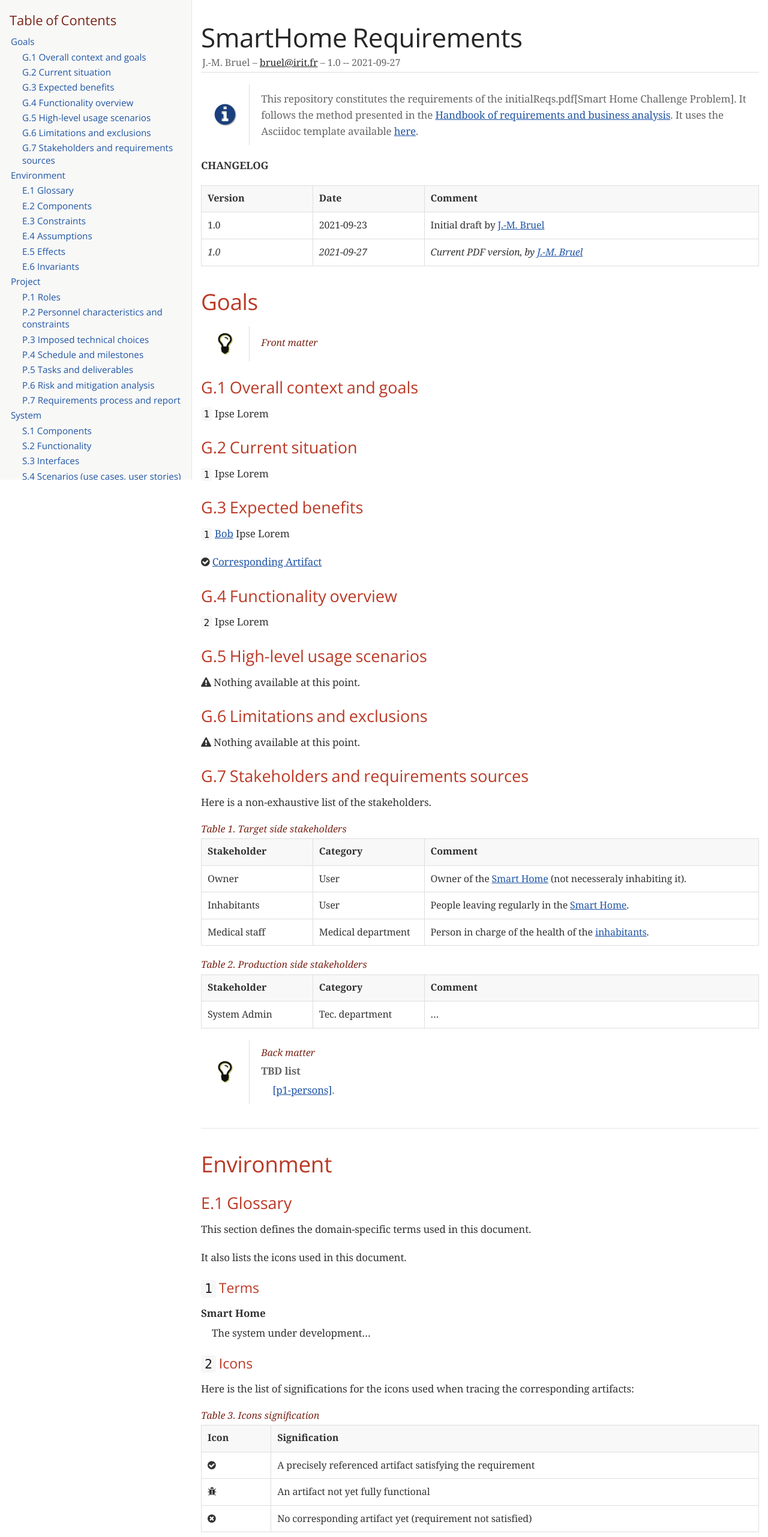
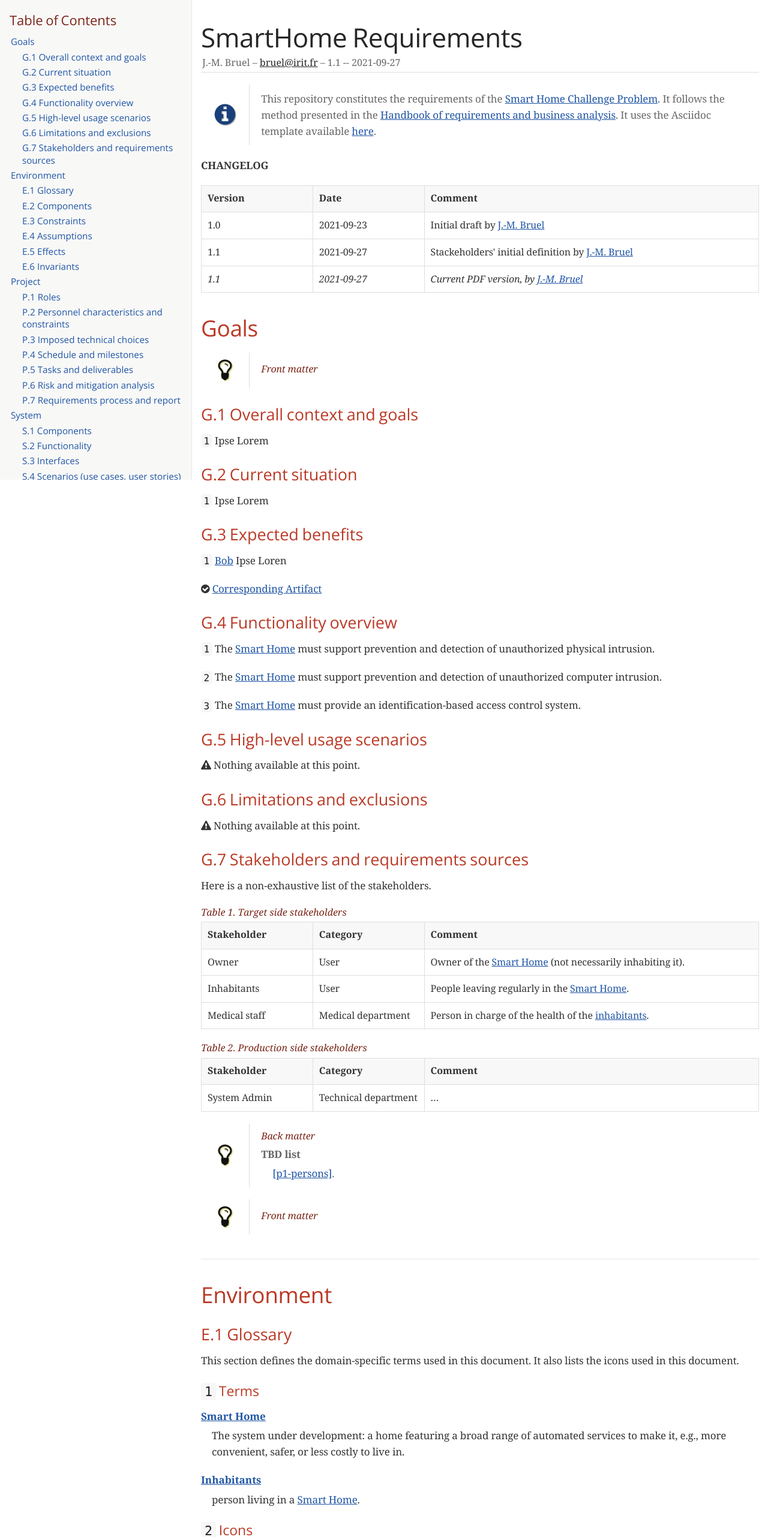
Before and after one commit to FormalRequirements/SmartHome, a plain HTML site: page index.html in a window 1280 px wide. Shown: the top 2563 px of the page at 60% size. Drawn offline with nearby package versions, Linux system fonts and the light colour scheme; a web font is replaced by a local one.

Commit message:
Working on reqs

```diff
--- a/index.html
+++ b/index.html
@@ -446,7 +446,7 @@ body.book #toc,body.book #preamble,body.book h1.sect0,body.book .sect1>h2{page-b
 <div class="details">
 <span id="author" class="author">J.-M. Bruel</span><br>
 <span id="email" class="email"><a href="mailto:bruel@irit.fr">bruel@irit.fr</a></span><br>
-<span id="revdate">1.0 -- 2021-09-27</span>
+<span id="revdate">1.1 -- 2021-09-27</span>
 </div>
 <div id="toc" class="toc2">
 <div id="toctitle">Table of Contents</div>
@@ -507,7 +507,7 @@ body.book #toc,body.book #preamble,body.book h1.sect0,body.book .sect1>h2{page-b
 </td>
 <td class="content">
 <div class="paragraph">
-<p>This repository constitutes the requirements of the initialReqs.pdf[Smart Home Challenge Problem].
+<p>This repository constitutes the requirements of the <a href="initialReqs.pdf">Smart Home Challenge Problem</a>.
 It follows the method presented in the <a href="http://se.ethz.ch/~meyer/down/requirements_handbook/REQUIREMENTS.pdf">Handbook of requirements and business analysis</a>.
 It uses the Asciidoc template available <a href="https://github.com/FormalRequirements/requirements-handbook/blob/issue-14-Write_an_Asciidoc_template_for_PEGS/templates/asciidoc/book.adoc">here</a>.</p>
 </div>
@@ -535,15 +535,21 @@ It uses the Asciidoc template available <a href="https://github.com/FormalRequir
 <tr>
 <td class="tableblock halign-left valign-top"><p class="tableblock">1.0</p></td>
 <td class="tableblock halign-left valign-top"><p class="tableblock">2021-09-23</p></td>
-<td class="tableblock halign-left valign-top"><p class="tableblock">Initial draft by <a href="https://bit.ly/jmbruel">J.-M. Bruel</a></p></td>
+<td class="tableblock halign-left valign-top"><p class="tableblock">Initial draft by <a href="https://jmbruel.netlify.app">J.-M. Bruel</a></p></td>
 </tr>
 <tr>
-<td class="tableblock halign-left valign-top"><p class="tableblock"><em>1.0</em></p></td>
+<td class="tableblock halign-left valign-top"><p class="tableblock">1.1</p></td>
+<td class="tableblock halign-left valign-top"><p class="tableblock">2021-09-27</p></td>
+<td class="tableblock halign-left valign-top"><p class="tableblock">Stackeholders' initial definition by <a href="https://jmbruel.netlify.app">J.-M. Bruel</a></p></td>
+</tr>
+<tr>
+<td class="tableblock halign-left valign-top"><p class="tableblock"><em>1.1</em></p></td>
 <td class="tableblock halign-left valign-top"><p class="tableblock"><em>2021-09-27</em></p></td>
-<td class="tableblock halign-left valign-top"><p class="tableblock"><em>Current PDF version, by <a href="https://bit.ly/jmbruel">J.-M. Bruel</a></em></p></td>
+<td class="tableblock halign-left valign-top"><p class="tableblock"><em>Current PDF version, by <a href="https://jmbruel.netlify.app">J.-M. Bruel</a></em></p></td>
 </tr>
 </tbody>
 </table>
+<!-- toc disabled -->
 </div>
 </div>
 <div class="sect1">
@@ -580,7 +586,7 @@ Ipse Lorem</p>
 <h3 id="_g_3_expected_benefits">G.3 Expected benefits</h3>
 <div id="g3-templates" class="paragraph">
 <p><code>1</code>
-<a href="#bob">Bob</a> Ipse Lorem</p>
+<a href="#bob">Bob</a> Ipse Loren</p>
 </div>
 <div class="paragraph">
 <p><span class="icon"><i class="fa fa-check-circle"></i></span> <a href="https://formalrequirements.github.io/requirements-handbook-companion">Corresponding Artifact</a></p>
@@ -588,9 +594,17 @@ Ipse Lorem</p>
 </div>
 <div class="sect2">
 <h3 id="_g_4_functionality_overview">G.4 Functionality overview</h3>
-<div id="g4-system" class="paragraph">
+<div id="g4-phys-intrusion" class="paragraph">
+<p><code>1</code>
+The <a href="#smartHome">Smart Home</a> must support prevention and detection of unauthorized physical intrusion.</p>
+</div>
+<div id="g4-comp-intrusion" class="paragraph">
 <p><code>2</code>
-Ipse Lorem</p>
+The <a href="#smartHome">Smart Home</a> must support prevention and detection of unauthorized computer intrusion.</p>
+</div>
+<div id="g4-id-access" class="paragraph">
+<p><code>3</code>
+The <a href="#smartHome">Smart Home</a> must provide an identification-based access control system.</p>
 </div>
 </div>
 <div class="sect2">
@@ -628,7 +642,7 @@ Ipse Lorem</p>
 <tr>
 <td class="tableblock halign-left valign-top"><p class="tableblock"><a id="Owner"></a>Owner</p></td>
 <td class="tableblock halign-left valign-top"><p class="tableblock">User</p></td>
-<td class="tableblock halign-left valign-top"><p class="tableblock">Owner of the <a href="#smartHome">Smart Home</a> (not necesseraly inhabiting it).</p></td>
+<td class="tableblock halign-left valign-top"><p class="tableblock">Owner of the <a href="#smartHome">Smart Home</a> (not necessarily inhabiting it).</p></td>
 </tr>
 <tr>
 <td class="tableblock halign-left valign-top"><p class="tableblock"><a id="Inhabitants"></a>Inhabitants</p></td>
@@ -636,7 +650,7 @@ Ipse Lorem</p>
 <td class="tableblock halign-left valign-top"><p class="tableblock">People leaving regularly in the <a href="#smartHome">Smart Home</a>.</p></td>
 </tr>
 <tr>
-<td class="tableblock halign-left valign-top"><p class="tableblock">Medical staff</p></td>
+<td class="tableblock halign-left valign-top"><p class="tableblock"><a id="meds"></a>Medical staff</p></td>
 <td class="tableblock halign-left valign-top"><p class="tableblock">Medical department</p></td>
 <td class="tableblock halign-left valign-top"><p class="tableblock">Person in charge of the health of the <a href="#inhabitants">inhabitants</a>.</p></td>
 </tr>
@@ -659,7 +673,7 @@ Ipse Lorem</p>
 <tbody>
 <tr>
 <td class="tableblock halign-left valign-top"><p class="tableblock">System Admin</p></td>
-<td class="tableblock halign-left valign-top"><p class="tableblock">Tec. department</p></td>
+<td class="tableblock halign-left valign-top"><p class="tableblock">Technical department</p></td>
 <td class="tableblock halign-left valign-top"><p class="tableblock">&#8230;&#8203;</p></td>
 </tr>
 </tbody>
@@ -684,6 +698,19 @@ Ipse Lorem</p>
 </tr>
 </table>
 </div>
+<div class="admonitionblock tip">
+<table>
+<tr>
+<td class="icon">
+<i class="fa icon-tip" title="Tip"></i>
+</td>
+<td class="content">
+<div class="title">Front matter</div>
+<!-- toc disabled -->
+</td>
+</tr>
+</table>
+</div>
 </div>
 </div>
 </div>
@@ -693,18 +720,24 @@ Ipse Lorem</p>
 <div class="sect2">
 <h3 id="_e_1_glossary">E.1 Glossary</h3>
 <div class="paragraph">
-<p>This section defines the domain-specific terms used in this document.</p>
-</div>
-<div class="paragraph">
-<p>It also lists the icons used in this document.</p>
+<p>This section defines the domain-specific terms used in this document.
+It also lists the icons used in this document.</p>
 </div>
 <div class="sect3">
 <h4 id="e1-terms"><code>1</code> Terms</h4>
 <div id="smartHome" class="dlist">
 <dl>
-<dt class="hdlist1">Smart Home</dt>
+<dt class="hdlist1"><a href="#smartHome">Smart Home</a></dt>
 <dd>
-<p>The system under development&#8230;&#8203;</p>
+<p>The system under development: a home featuring a broad range of automated services to make it, e.g., more convenient, safer, or less costly to live in.</p>
+</dd>
+</dl>
+</div>
+<div id="inhabitants" class="dlist">
+<dl>
+<dt class="hdlist1"><a href="#inhabitants">Inhabitants</a></dt>
+<dd>
+<p>person living in a <a href="#smartHome">Smart Home</a>.</p>
 </dd>
 </dl>
 </div>
@@ -885,9 +918,8 @@ Ipse Lorem</p>
 </div>
 <div class="sect2">
 <h3 id="_p_5_tasks_and_deliverables">P.5 Tasks and deliverables</h3>
-<div id="p4-repo" class="paragraph">
-<p><code>U</code>
-Ipse Lorem</p>
+<div class="paragraph">
+<p><span class="icon"><i class="fa fa-warning"></i></span> Nothing available at this point.</p>
 </div>
 </div>
 <div class="sect2">
@@ -899,7 +931,7 @@ Ipse Lorem</p>
 <div class="sect2">
 <h3 id="_p_7_requirements_process_and_report">P.7 Requirements process and report</h3>
 <div class="paragraph">
-<p>The production of the <a href="#companion">Companion Book</a> will not follow a particular requirements process.</p>
+<p><span class="icon"><i class="fa fa-warning"></i></span> Nothing available at this point.</p>
 </div>
 <div class="admonitionblock tip">
 <table>
@@ -968,7 +1000,7 @@ Ipse Lorem</p>
 </div>
 <div id="footer">
 <div id="footer-text">
-Last updated 2021-09-27 11:09:02 +0200
+Last updated 2021-09-27 14:04:09 +0200
 </div>
 </div>
 </body>
```
Also changed, not shown: 5 other files.
